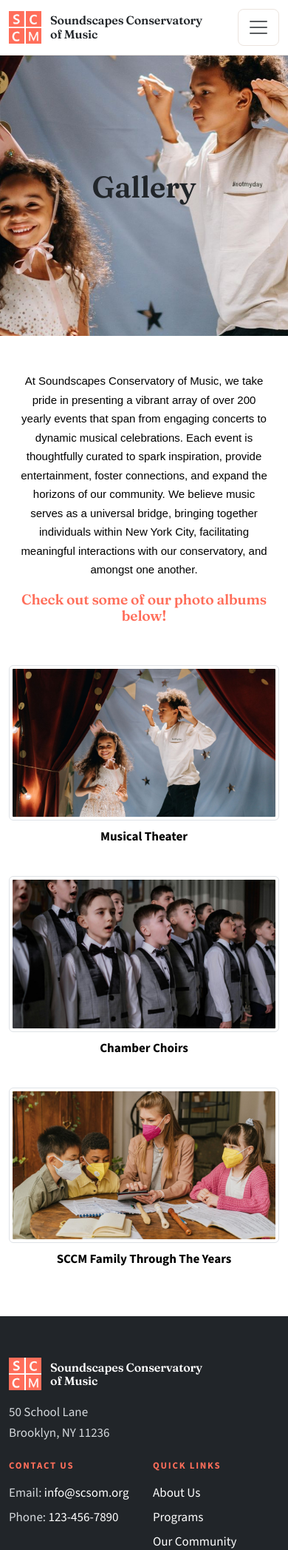
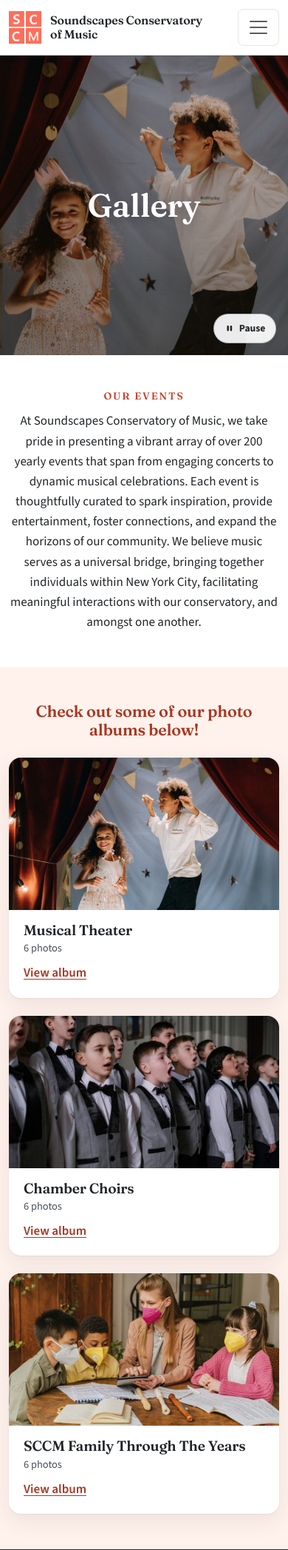
Before and after one commit to adherlycisneros/SCCM, a Flask app: page /gallery in a window 390 px wide. Shown: the top 2095 px of the page at 74% size. Run offline with Flask 3, Linux system fonts and the light colour scheme.

Commit message:
Rebuild the Gallery page
- album data moves to module-level ALBUMS (HERO_IMAGES derived from it)
- albums are cards with a visible name, photo count and a real
  "View album" button whose click target stretches over the whole card;
  keyboard users can finally open the lightboxes
- lightboxes have tabindex, a real title (aria-labelledby), a 44px close
  button, a photo counter, arrow-key navigation, user-controlled
  crossfade carousels with loop-generated button indicators, full-screen
  presentation on phones, and reset to the first photo when closed
- the rotating hero is a decorative crossfade backdrop (empty alts,
  aria-hidden) with a Pause control outside it; rotation stops on
  prefers-reduced-motion; only the first slide loads eagerly
- 800px thumbnails via srcset for the album grid; lightbox photos are
  lazy-loaded 1920px derivatives

Claude-Session: https://claude.ai/code/session_01Tcn36TKHRb6x21sweKApr3

```diff
--- a/app.py
+++ b/app.py
@@ -246,9 +246,7 @@ PROGRAMS = [
 def programs():
     return render_template('programs.html', programs=PROGRAMS, categories=PROGRAM_CATEGORIES)
 
-@app.route('/gallery')
-def gallery():
-    albums = [
+ALBUMS = [
         {"name": "Musical Theater",
          "cover_image": "images/gallery/theater/theater1.jpg",
          "cover_alt": "Cover image of the Musical Theater album showing a dramatic stage scene with two young children.",
@@ -270,7 +268,7 @@ def gallery():
              {"url": "images/gallery/chamber/chamber3.jpg", "alt": "Student choir holding yellow flowers while singing, led by a conductor in a white shirt, during a rehearsal."},
              {"url": "images/gallery/chamber/chamber4.jpg", "alt": "Boys choir, each holding a yellow flower, attentively following the conductor's lead in a church setting."},
              {"url": "images/gallery/chamber/chamber5.jpg", "alt": "Choir conductor leading a group of students holding lit candles during a solemn performance in a church."},
-             {"url": "images/gallery/chamber/chamber6.jpg", "alt":  "Mixed adult chamber choir, dressed in black, singing from sheet music during a practice session."}
+             {"url": "images/gallery/chamber/chamber6.jpg", "alt": "Mixed adult chamber choir, dressed in black, singing from sheet music during a practice session."}
          ]
         },
         {"name": "SCCM Family Through The Years",
@@ -285,10 +283,15 @@ def gallery():
              {"url": "images/gallery/sccm/sccm6.jpg", "alt": "A music teacher at SCCM sits at a piano with a group of young students, engaging them in a lesson."}
          ]
         }
-    ]
+]
 
-    all_images = [image['url'] for album in albums for image in album['images']]
-    return render_template('gallery.html', albums=albums, all_images=all_images)
+# Every album photo, in order, for the rotating gallery hero
+HERO_IMAGES = [image['url'] for album in ALBUMS for image in album['images']]
+
+
+@app.route('/gallery')
+def gallery():
+    return render_template('gallery.html', albums=ALBUMS, hero_images=HERO_IMAGES)
 
 
 if __name__ == '__main__':
--- a/static/css/styles.css
+++ b/static/css/styles.css
@@ -1071,6 +1071,207 @@ a {
     }
 }
 
+/* 7f. Gallery: rotating hero, album cards, lightboxes
+   -------------------------------------------------------------------------- */
+.gallery-hero {
+    position: relative;
+    isolation: isolate;
+    min-height: clamp(16rem, 48vh, 30rem);
+    overflow: hidden;
+    background-color: var(--sccm-ink);
+    color: var(--sccm-white);
+}
+
+.gallery-hero__carousel,
+.gallery-hero__carousel .carousel-inner,
+.gallery-hero__carousel .carousel-item {
+    height: 100%;
+}
+
+.gallery-hero__carousel {
+    position: absolute;
+    inset: 0;
+    z-index: 0;
+}
+
+.gallery-hero__image {
+    width: 100%;
+    height: 100%;
+    object-fit: cover;
+    object-position: 50% 35%;
+}
+
+.gallery-hero__scrim {
+    position: absolute;
+    inset: 0;
+    z-index: 1;
+    background: linear-gradient(180deg, rgba(29, 14, 2, 0.2) 0%, rgba(29, 14, 2, 0.55) 100%);
+    pointer-events: none;
+}
+
+.gallery-hero__overlay {
+    position: relative;
+    z-index: 2;
+    display: grid;
+    min-height: inherit;
+    place-items: center;
+    padding: 2.5rem 1rem;
+    pointer-events: none;
+}
+
+.gallery-hero__toggle {
+    --sccm-focus: var(--sccm-white);
+    z-index: 3;
+}
+
+@media (min-width: 768px) {
+    .gallery-hero {
+        min-height: clamp(20rem, 55vh, 34rem);
+    }
+}
+
+.albums__heading {
+    margin-bottom: clamp(1.5rem, 3vw, 2.5rem);
+    font-size: clamp(1.35rem, 1.2rem + 0.6vw, 1.75rem);
+    text-align: center;
+    color: var(--sccm-coral-text);
+}
+
+.album {
+    position: relative;
+    display: flex;
+    height: 100%;
+    flex-direction: column;
+    overflow: hidden;
+    border-radius: var(--sccm-radius-lg);
+    background-color: var(--sccm-white);
+    box-shadow: var(--sccm-shadow);
+    transition: transform 0.2s ease, box-shadow 0.2s ease;
+}
+
+.album:hover,
+.album:focus-within {
+    transform: translateY(-3px);
+    box-shadow: 0 2px 4px rgba(33, 37, 41, 0.08), 0 16px 36px rgba(33, 37, 41, 0.14);
+}
+
+.album:focus-within {
+    outline: 3px solid var(--sccm-focus);
+    outline-offset: 3px;
+}
+
+.album__cover {
+    display: block;
+    width: 100%;
+    aspect-ratio: 16 / 9;
+    object-fit: cover;
+}
+
+.album__body {
+    padding: 1rem 1.25rem 1.25rem;
+}
+
+.album__name {
+    margin: 0 0 0.15rem;
+    font-size: 1.2rem;
+}
+
+.album__meta {
+    margin: 0 0 0.5rem;
+    color: var(--sccm-ink-soft);
+    font-size: 0.9rem;
+}
+
+/* The button's pseudo-element stretches the click target over the whole card */
+.album__button {
+    padding: 0;
+    border: 0;
+    background: none;
+    color: var(--sccm-coral-text);
+    font-weight: 600;
+    text-decoration: underline;
+    text-underline-offset: 0.2em;
+}
+
+.album__button::after {
+    content: "";
+    position: absolute;
+    inset: 0;
+}
+
+.album__button:focus-visible {
+    outline: none;
+}
+
+@media (min-width: 768px) {
+    .lightbox .modal-dialog {
+        max-width: min(1200px, 94vw);
+    }
+}
+
+.lightbox__content {
+    --sccm-focus: var(--sccm-white);
+    overflow: hidden;
+    border: 0;
+    border-radius: var(--sccm-radius-lg);
+    background-color: #141210;
+    color: var(--sccm-white);
+}
+
+.lightbox__header {
+    padding: 0.85rem 1.25rem;
+    border-bottom: 1px solid rgba(255, 255, 255, 0.12);
+}
+
+.lightbox__title {
+    margin: 0;
+    font-size: 1.15rem;
+    color: var(--sccm-white);
+}
+
+.lightbox__header .btn-close {
+    box-sizing: border-box;
+    width: 2.75rem;
+    height: 2.75rem;
+    margin: -0.5rem -0.5rem -0.5rem 0;
+    padding: 0.75rem;
+}
+
+.lightbox__counter {
+    margin: 0 1rem 0 auto;
+    color: rgba(255, 255, 255, 0.75);
+    font-size: 0.9rem;
+    font-variant-numeric: tabular-nums;
+}
+
+.lightbox__image {
+    display: block;
+    width: 100%;
+    height: min(70vh, 720px);
+    object-fit: contain;
+    background-color: #141210;
+}
+
+.lightbox__carousel .carousel-control-prev,
+.lightbox__carousel .carousel-control-next {
+    width: 4.5rem;
+    opacity: 0.85;
+}
+
+.lightbox__carousel .carousel-indicators {
+    margin-bottom: 0.75rem;
+}
+
+@media (max-width: 767.98px) {
+    .lightbox__content {
+        border-radius: 0;
+    }
+
+    .lightbox__image {
+        height: calc(100vh - 3.75rem);
+    }
+}
+
 /* ---- LEGACY page styles: replaced page by page during the refresh ---- */
 /* MEDIA QUERIES */
 
--- a/static/js/script.js
+++ b/static/js/script.js
@@ -148,4 +148,30 @@
             }
         });
     });
+
+    /* ------------------------------------------------------------------
+       5. Gallery lightboxes: arrow keys move between photos, a counter
+          shows the position, and each album reopens on its first photo.
+       ------------------------------------------------------------------ */
+    var lightboxes = document.querySelectorAll('.lightbox');
+    Array.prototype.forEach.call(lightboxes, function (modal) {
+        var carouselElement = modal.querySelector('.carousel');
+        if (!carouselElement || !window.bootstrap) { return; }
+        var counter = modal.querySelector('[data-lightbox-counter]');
+        var total = carouselElement.querySelectorAll('.carousel-item').length;
+        var carousel = function () { return bootstrap.Carousel.getOrCreateInstance(carouselElement); };
+        var update = function (index) {
+            if (counter) { counter.textContent = (index + 1) + ' / ' + total; }
+        };
+        carouselElement.addEventListener('slid.bs.carousel', function (event) { update(event.to); });
+        modal.addEventListener('keydown', function (event) {
+            if (event.key === 'ArrowRight') { carousel().next(); }
+            if (event.key === 'ArrowLeft') { carousel().prev(); }
+        });
+        modal.addEventListener('hidden.bs.modal', function () {
+            carousel().to(0);
+            update(0);
+        });
+        update(0);
+    });
 }());
--- a/templates/gallery.html
+++ b/templates/gallery.html
@@ -1,82 +1,98 @@
 {% extends 'base.html' %}
 
+{% block title %}Gallery | Soundscapes Conservatory of Music{% endblock %}
+{% block description %}Photo albums from Soundscapes Conservatory of Music: musical theater productions, chamber choirs, and the SCCM family through the years.{% endblock %}
+
 {% block content %}
-
-<header id="carousel-controls" class="hero-section carousel-hero-section bg-cover bg-no-repeat bg-center text-white d-flex justify-content-center align-items-center carousel slide" data-bs-ride="carousel" data-bs-interval="3000">
+<!-- Rotating photo backdrop (decorative; the same photos appear with descriptions in the albums below) -->
+<section class="gallery-hero" aria-labelledby="gallery-heading">
+    <div id="gallery-hero-carousel" class="carousel slide carousel-fade gallery-hero__carousel" data-carousel-autoplay="4500" data-bs-keyboard="false" aria-hidden="true">
         <div class="carousel-inner">
-      {% for image in all_images %}
-      <div class="carousel-item {% if loop.first %}active{% endif %}">
-          <img src="{{ url_for('static', filename=image) }}" class="d-block w-100">
+            {% for image in hero_images %}
+            <div class="carousel-item{% if loop.first %} active{% endif %}">
+                <img class="gallery-hero__image" src="{{ url_for('static', filename=image) }}" width="1920" height="1080" alt=""{% if loop.first %} fetchpriority="high"{% else %} loading="lazy"{% endif %}>
             </div>
             {% endfor %}
-        <!---OVERLAY GALLERY HEADING TEXT-->
-        <div class="d-flex justify-content-center align-items-center position-absolute w-100 h-100">
-            <div class="hero-text text-center">
-                <h1 class="display-2">Gallery</h1>
         </div>
     </div>
-        <!---->
+    <div class="gallery-hero__scrim" aria-hidden="true"></div>
+    <div class="gallery-hero__overlay">
+        <h1 class="page-hero__title" id="gallery-heading">Gallery</h1>
     </div>
-</header>
+    <button class="carousel-toggle gallery-hero__toggle" type="button" data-carousel-toggle="#gallery-hero-carousel" hidden>
+        <svg class="icon" data-icon="pause" aria-hidden="true" focusable="false"><use href="#icon-pause-fill"></use></svg>
+        <svg class="icon" data-icon="play" aria-hidden="true" focusable="false" hidden><use href="#icon-play-fill"></use></svg>
+        <span data-label>Pause</span>
+    </button>
+</section>
 
-
-<section class="py-5">
-    <div class="container px-4">
-        <div class="row">
-            <div class="col-lg-10 offset-lg-1 col-md-10 offset-md-1 col-sm-12">
-                <p class="text-justify gallery-text text-center">
-                    At Soundscapes Conservatory of Music, we take pride in presenting a vibrant array of over 200 yearly events that span from engaging concerts to dynamic musical celebrations. Each event is thoughtfully curated to spark inspiration, provide entertainment, foster connections, and expand the horizons of our community. We believe music serves as a universal bridge, bringing together individuals within New York City, facilitating meaningful interactions with our conservatory, and amongst one another.
-                </p>
-                <h4 class="text-justify text-center my-2 orange-headings">
-                    Check out some of our photo albums below!
-                </h4>
-            </div>
+<section class="section" aria-labelledby="events-heading">
+    <div class="container">
+        <div class="prose mx-auto text-center">
+            <h2 class="eyebrow" id="events-heading">Our Events</h2>
+            <p>At Soundscapes Conservatory of Music, we take pride in presenting a vibrant array of over 200 yearly events that span from engaging concerts to dynamic musical celebrations. Each event is thoughtfully curated to spark inspiration, provide entertainment, foster connections, and expand the horizons of our community. We believe music serves as a universal bridge, bringing together individuals within New York City, facilitating meaningful interactions with our conservatory, and amongst one another.</p>
         </div>
     </div>
 </section>
 
-<section class="container pb-5" id="gallery">
-  <div class="row row-cols-1 row-cols-md-3 g-4 text-center">
+<section class="section section--soft albums" aria-labelledby="albums-heading">
+    <div class="container">
+        <h2 class="albums__heading" id="albums-heading">Check out some of our photo albums below!</h2>
+        <div class="row g-4">
             {% for album in albums %}
-    <div class="col">
-      <img src="{{ url_for('static', filename=album.cover_image) }}" alt="{{ album.cover_alt }}" data-bs-toggle="modal" data-bs-target="#album-modal-{{ loop.index }}" class="img-thumbnail clickable-element">
-      <p class="mt-2"> {{ album.name }}</p>
+            <div class="col-md-4">
+                <article class="album">
+                    <img class="album__cover"
+                         src="{{ url_for('static', filename=album.cover_image | replace('.jpg', '-sm.jpg')) }}"
+                         srcset="{{ url_for('static', filename=album.cover_image | replace('.jpg', '-sm.jpg')) }} 800w, {{ url_for('static', filename=album.cover_image) }} 1920w"
+                         sizes="(min-width: 768px) 33vw, 100vw" width="800" height="450" alt="" loading="lazy">
+                    <div class="album__body">
+                        <h3 class="album__name">{{ album.name }}</h3>
+                        <p class="album__meta">{{ album.images | length }} photos</p>
+                        <button class="album__button" type="button" data-bs-toggle="modal" data-bs-target="#album-{{ loop.index }}">
+                            <span class="visually-hidden">{{ album.name }}: </span>View album
+                        </button>
+                    </div>
+                </article>
             </div>
             {% endfor %}
         </div>
+    </div>
 </section>
 
+<!-- Lightboxes: one modal per album with a user-controlled carousel -->
 {% for album in albums %}
-<div class="modal fade" id="album-modal-{{ loop.index }}" aria-labelledby="carousel-modal-label" aria-hidden="true">
-    <div class="modal-dialog modal-lg modal-dialog-centered responsive-modal">
-        <div class="modal-content">
-                <button type="button" class="btn-close btn-close-white top-right-close" data-bs-dismiss="modal" aria-label="Close"></button>
+{% set album_index = loop.index %}
+<div class="modal fade lightbox" id="album-{{ album_index }}" tabindex="-1" aria-labelledby="album-{{ album_index }}-title" aria-hidden="true">
+    <div class="modal-dialog modal-xl modal-dialog-centered modal-fullscreen-md-down">
+        <div class="modal-content lightbox__content">
+            <div class="modal-header lightbox__header">
+                <h2 class="modal-title lightbox__title" id="album-{{ album_index }}-title">{{ album.name }}</h2>
+                <p class="lightbox__counter" data-lightbox-counter aria-hidden="true"></p>
+                <button type="button" class="btn-close btn-close-white" data-bs-dismiss="modal" aria-label="Close"></button>
+            </div>
             <div class="modal-body p-0">
-                <div id="carousel-album-{{ loop.index }}" class="carousel slide carousel-fade" data-bs-interval="false">
+                <div id="album-{{ album_index }}-carousel" class="carousel slide carousel-fade lightbox__carousel" data-bs-interval="false" data-bs-keyboard="false" aria-roledescription="carousel" aria-label="{{ album.name }} photos">
                     <div class="carousel-inner">
                         {% for image in album.images %}
-                      <div class="carousel-item {% if loop.first %}active{% endif %}">
-                          <img src="{{ url_for('static', filename=image.url) }}" class="d-block w-100" alt="{{ image.alt }}">
+                        <div class="carousel-item{% if loop.first %} active{% endif %}" aria-roledescription="slide" aria-label="Photo {{ loop.index }} of {{ loop.length }}">
+                            <img class="lightbox__image" src="{{ url_for('static', filename=image.url) }}" width="1920" height="1080" alt="{{ image.alt }}" loading="lazy">
                         </div>
                         {% endfor %}
                     </div>
-                    <button class="carousel-control-prev pop-up-carousel mx-5" type="button" data-bs-target="#carousel-album-{{ loop.index }}" data-bs-slide="prev">
+                    <button class="carousel-control-prev" type="button" data-bs-target="#album-{{ album_index }}-carousel" data-bs-slide="prev">
                         <span class="carousel-control-prev-icon" aria-hidden="true"></span>
-                        <span class="visually-hidden">Previous</span>
+                        <span class="visually-hidden">Previous photo</span>
                     </button>
-                    <button class="carousel-control-next pop-up-carousel mx-5" type="button" data-bs-target="#carousel-album-{{ loop.index }}" data-bs-slide="next">
+                    <button class="carousel-control-next" type="button" data-bs-target="#album-{{ album_index }}-carousel" data-bs-slide="next">
                         <span class="carousel-control-next-icon" aria-hidden="true"></span>
-                        <span class="visually-hidden">Next</span>
+                        <span class="visually-hidden">Next photo</span>
                     </button>
-
-                    <ol class="carousel-indicators custom-indicators">
-                        <li data-bs-target="#carousel-album-{{ loop.index }}" data-bs-slide-to="0" class="active"></li>
-                        <li data-bs-target="#carousel-album-{{ loop.index }}" data-bs-slide-to="1"></li>
-                        <li data-bs-target="#carousel-album-{{ loop.index }}" data-bs-slide-to="2"></li>
-                        <li data-bs-target="#carousel-album-{{ loop.index }}" data-bs-slide-to="3"></li>
-                        <li data-bs-target="#carousel-album-{{ loop.index }}" data-bs-slide-to="4"></li>
-                        <li data-bs-target="#carousel-album-{{ loop.index }}" data-bs-slide-to="5"></li>
-                    </ol>
+                    <div class="carousel-indicators">
+                        {% for image in album.images %}
+                        <button type="button" data-bs-target="#album-{{ album_index }}-carousel" data-bs-slide-to="{{ loop.index0 }}"{% if loop.first %} class="active" aria-current="true"{% endif %} aria-label="Photo {{ loop.index }}"></button>
+                        {% endfor %}
+                    </div>
                 </div>
             </div>
         </div>
```
Lines whose indentation alone changed are shown as unchanged.
